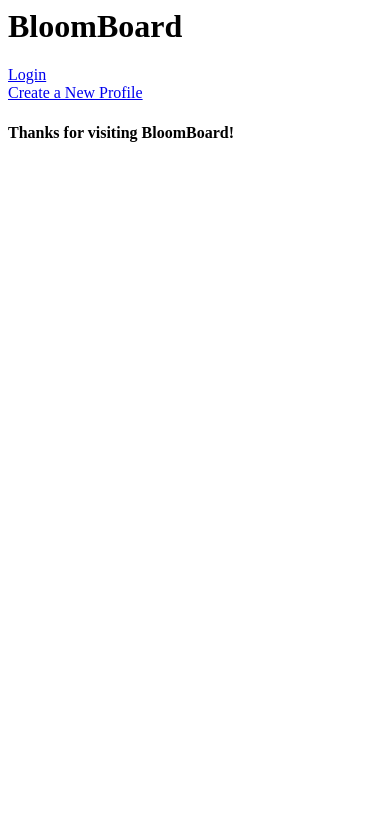
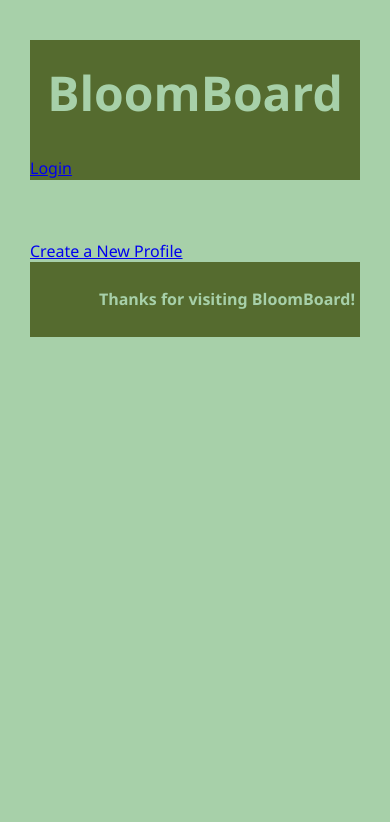
Before and after one commit to 444caro/cs412, a Django app: page /bloomboard/ in a window 390 px wide. Shown: the top 822 px of the page. Run offline with Django 5.2, Linux system fonts and the light colour scheme.

Commit message:
added style sheet

```diff
--- a/bloomboard/templates/bloomboard/base.html
+++ b/bloomboard/templates/bloomboard/base.html
@@ -4,7 +4,7 @@
 <html>
     <head>
         <title>BloomBoard</title>
-        <!-- <link rel="stylesheet" href="{% static 'styles-bloomboard.css' %}"> -->
+        <link rel="stylesheet" href="{% static 'styles-bloomboard.css' %}">
     </head>
     <body>
         <header>
--- /dev/null
+++ b/static/styles-bloomboard.css
@@ -0,0 +1,109 @@
+/* This CSS was derived from NetNinja's multi-column grid example. */
+
+body {
+    margin: 30px;
+    background: rgb(167, 208, 169);
+    color: darkolivegreen;
+    font-family:'Segoe UI', Tahoma, Geneva, Verdana, sans-serif;
+}
+form{
+    margin: 10px;
+    padding: 10px;
+    background: rgb(167, 208, 169);
+    border: 1px solid darkolivegreen;
+    border-radius: 10px;
+}
+
+ul, li {
+    padding: 0px;
+    list-style-type: none;
+}
+
+h1{
+    color: rgb(167, 208, 169);
+    text-align: center;
+    padding-top: 20px;
+    font-size: 3em;
+}
+
+h2, h3 {
+    color: darkolivegreen;
+}
+
+p {
+    color: darkolivegreen;
+    text-align: left;
+}
+
+h4{
+    color: rgb(167, 208, 169);
+    text-align: right;
+}
+
+footer{
+    background: darkolivegreen;
+    padding: 5px;
+}
+
+header {
+    max-width: 1200px;
+    margin: 40px auto;
+    background: darkolivegreen;
+    color: rgb(167, 208, 169);
+    border-bottom: 1px solid darkolivegreen;
+}
+
+.grid-container {
+    background: rgb(167, 208, 169);
+    max-width: 900px;
+    display: grid;
+    /* grid-template-columns: 300px 300px 300px; */
+    grid-template-columns: repeat(3, 1fr);
+     grid-gap: 10px;
+    max-width: 1200px;
+    margin: 20px auto;
+}
+
+profile.featured {
+    grid-column: span 3;
+    display: grid; /* nested grid */
+    gap: 60px;
+    grid-template-columns: 1fr 1fr;
+    align-items: center;
+    border-bottom: 1px #bbc7c7;
+    padding-bottom: 40px;
+}
+
+profile img, profile.featured img {
+    width: 100%;
+    border: 4px solid #fff;
+    border-radius: 8px;
+}
+profile p, profile h3 {
+    margin: 20px 10px;
+
+}
+
+nav li {
+    display: inline;
+}
+/* responsive styles: adapt to smaller screen sizes */
+@media screen and (max-width: 980px) {
+
+    profile {
+        grid-column: span 3;
+        display: grid; /* nested grid */
+        grid-template-columns: 1fr 1fr;
+        gap: 60px;
+        align-items: center;
+    }
+}
+
+@media screen and (max-width: 760px) {
+
+    profile, profile.featured {
+
+        display: block;
+        margin: 0px 20px;
+    }
+}
```
